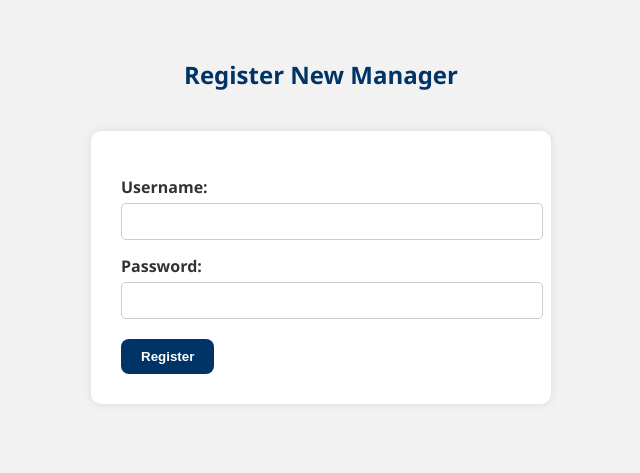
After one commit to Infinite-Loops04/Project02, a PHP site: page /register_manager.php in a window 1280 px wide. The commit adds this page. Shown: the top 473 px of the page, without its empty margins (319-959 px from the left). Run offline with PHP 8.4, Linux system fonts and the light colour scheme.

Commit message:
added manager registration and manager check for manage.php

```diff
--- a/manage.php
+++ b/manage.php
@@ -1,6 +1,11 @@
 <?php
 require_once("settings.php");
 session_start();
+// Redirect to login if not logged in
+if (!isset($_SESSION['manager_logged_in']) || $_SESSION['manager_logged_in'] !== true) {
+    header("Location: login.php");
+    exit();
+}
 ?>
 
 <!DOCTYPE html>
--- a/process_eoi.php
+++ b/process_eoi.php
@@ -178,6 +178,7 @@
     {
         echo "<p>Error: " . mysqli_error($conn) . "</p>";
     }
+    echo '<button onclick="location.href=\'index.php\'">Return to Homepage</button>';
     mysqli_stmt_close($stmt);
     mysqli_close($conn);
 ?>
--- /dev/null
+++ b/register_manager.php
@@ -0,0 +1,159 @@
+<?php
+require_once("settings.php");
+session_start();
+
+$create_table = "
+CREATE TABLE IF NOT EXISTS managers (
+    id INT AUTO_INCREMENT PRIMARY KEY,
+    username VARCHAR(50) UNIQUE NOT NULL,
+    password_hash VARCHAR(255) NOT NULL,
+    created_at TIMESTAMP DEFAULT CURRENT_TIMESTAMP
+)";
+mysqli_query($conn, $create_table);
+
+$errors = [];
+$success = "";
+
+if ($_SERVER["REQUEST_METHOD"] === "POST") {
+    $username = trim($_POST['username'] ?? '');
+    $password = $_POST['password'] ?? '';
+
+    // Validation
+    if (empty($username)) {
+        $errors[] = "Username is required.";
+    }
+
+    if (strlen($password) < 8 || !preg_match('/[a-z]/i', $password) || !preg_match('/[0-9]/', $password)) {
+        $errors[] = "Password must be at least 8 characters long and contain both letters and numbers.";
+    }
+
+    // Check if username is taken
+    if (empty($errors)) {
+        $stmt = mysqli_prepare($conn, "SELECT id FROM managers WHERE username = ?");
+        mysqli_stmt_bind_param($stmt, "s", $username);
+        mysqli_stmt_execute($stmt);
+        mysqli_stmt_store_result($stmt);
+
+        if (mysqli_stmt_num_rows($stmt) > 0) {
+            $errors[] = "Username already exists.";
+        }
+        mysqli_stmt_close($stmt);
+    }
+
+    // Insert if no errors
+    if (empty($errors)) {
+        $password_hash = password_hash($password, PASSWORD_DEFAULT);
+        $stmt = mysqli_prepare($conn, "INSERT INTO managers (username, password_hash) VALUES (?, ?)");
+        mysqli_stmt_bind_param($stmt, "ss", $username, $password_hash);
+
+        if (mysqli_stmt_execute($stmt)) {
+            $success = "Manager registered successfully.";
+        } else {
+            $errors[] = "Error registering manager: " . mysqli_error($conn);
+        }
+        mysqli_stmt_close($stmt);
+    }
+
+    mysqli_close($conn);
+}
+?>
+
+<!DOCTYPE html>
+<html lang="en">
+<head>
+    <meta charset="UTF-8">
+    <title>Manager Registration</title>
+<style>
+    body {
+        font-family: 'Segoe UI', Tahoma, Geneva, Verdana, sans-serif;
+        background-color: #f2f2f2;
+        color: #333;
+        padding: 30px;
+    }
+
+    h2 {
+        color: #003366;
+        text-align: center;
+        margin-bottom: 20px;
+    }
+
+    form {
+        background: white;
+        padding: 30px;
+        max-width: 400px;
+        margin: 40px auto; /* This centers the form with equal spacing on both sides */
+        border-radius: 10px;
+        box-shadow: 0 0 10px rgba(0,0,0,0.1);
+    }
+
+    label {
+        font-weight: bold;
+        display: block;
+        margin-top: 15px;
+    }
+
+    input[type="text"],
+    input[type="password"] {
+        width: 100%;
+        padding: 10px;
+        margin-top: 5px;
+        border: 1px solid #ccc;
+        border-radius: 5px;
+    }
+
+    button {
+        margin-top: 20px;
+        background-color: #003366;
+        color: white;
+        padding: 10px 20px;
+        border-radius: 8px;
+        border: none;
+        font-weight: bold;
+        cursor: pointer;
+    }
+
+    button:hover {
+        background-color: #0055aa;
+    }
+
+    ul {
+        margin-top: 15px;
+        color: red;
+    }
+
+    .success {
+        color: green;
+        margin-top: 15px;
+        text-align: center;
+    }
+</style>
+</head>
+<body>
+
+<h2 style="text-align:center;">Register New Manager</h2>
+
+<form method="post" action="">
+    <label>Username:</label>
+    <input type="text" name="username" required>
+
+    <label>Password:</label>
+    <input type="password" name="password" required>
+
+    <button type="submit">Register</button>
+
+    <?php
+    if (!empty($errors)) {
+        echo "<ul>";
+        foreach ($errors as $e) {
+            echo "<li>" . htmlspecialchars($e) . "</li>";
+        }
+        echo "</ul>";
+    }
+    if ($success) {
+        echo "<p class='success'>$success</p>";
+    }
+    ?>
+</form>
+
+</body>
+</html>
```
Also changed, not shown: login.php (added, +67 -0 lines).
